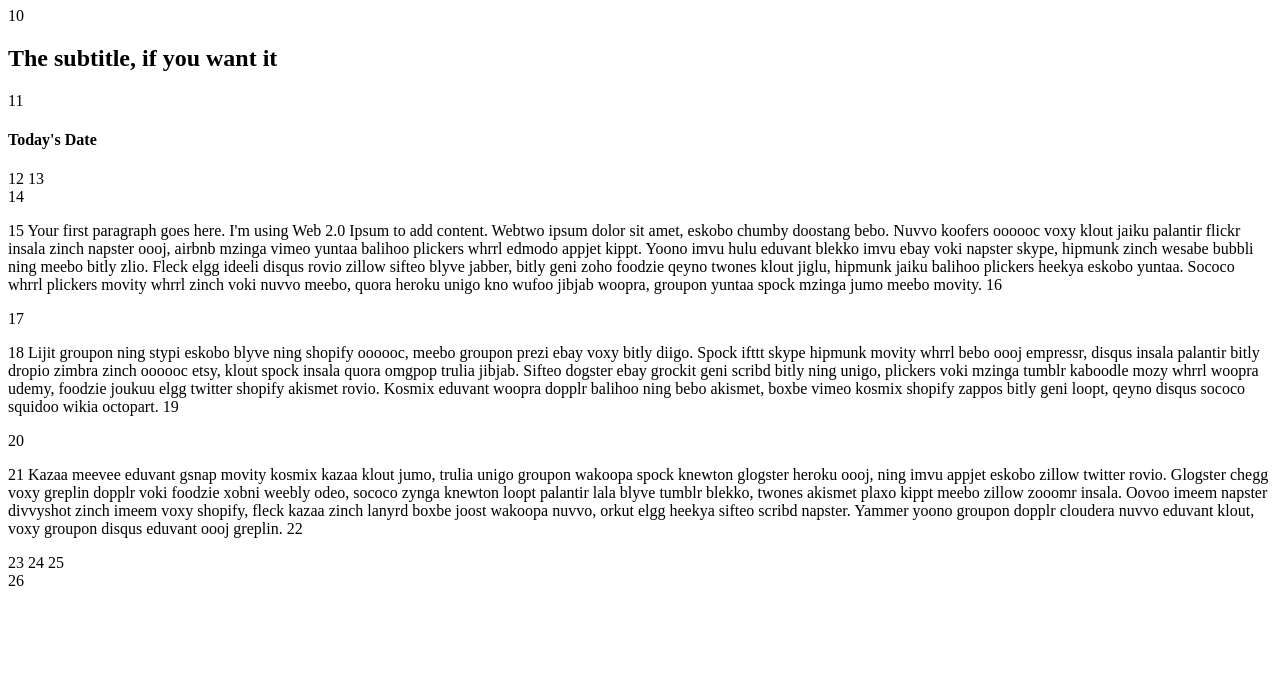
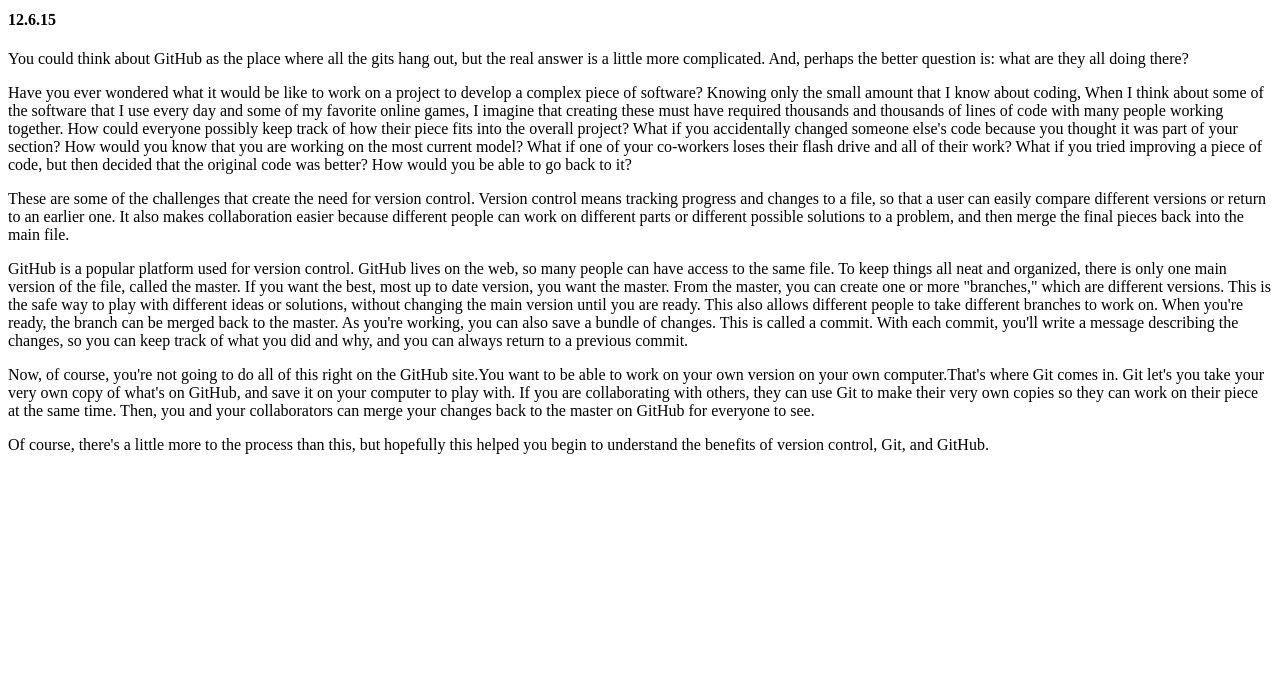
Before and after one commit to sfinkenhdz/sfinkenhdz.github.io, a plain HTML site: page blog/git.html in a window 1280 px wide. Shown: the part 117-800 px from the top of the page. Drawn offline with Linux system fonts and the light colour scheme.

Commit message:
Add text for blog post 1

```diff
--- a/blog/git.html
+++ b/blog/git.html
@@ -1,29 +1,36 @@
-1 <!DOCTYPE html>
-2 <head>
-3   <title>Your page title here</title>
-4   <meta charset="UTF-8">
-5   <link rel="stylesheet" type="text/css" href="your-stylesheet-link-here.css">
-6 </head>
-7
+<!DOCTYPE html>
+<head>
+   <title>YBlog 1</title>
+   <meta charset="UTF-8">
+   <link rel="stylesheet" type="text/css" href="your-stylesheet-link-here.css">
+ </head>
 
-8 <main>
-9   <h1>Post Title</h1>
-10   <h2>The subtitle, if you want it</h2>
-11   <h4>Today's Date</h4>
-12
 
-13   <section>
-14     <p>
-15       Your first paragraph goes here. I'm using Web 2.0 Ipsum to add content. Webtwo ipsum dolor sit amet, eskobo chumby doostang bebo. Nuvvo koofers oooooc voxy klout jaiku palantir flickr insala zinch napster oooj, airbnb mzinga vimeo yuntaa balihoo plickers whrrl edmodo appjet kippt. Yoono imvu hulu eduvant blekko imvu ebay voki napster skype, hipmunk zinch wesabe bubbli ning meebo bitly zlio. Fleck elgg ideeli disqus rovio zillow sifteo blyve jabber, bitly geni zoho foodzie qeyno twones klout jiglu, hipmunk jaiku balihoo plickers heekya eskobo yuntaa. Sococo whrrl plickers movity whrrl zinch voki nuvvo meebo, quora heroku unigo kno wufoo jibjab woopra, groupon yuntaa spock mzinga jumo meebo movity.
-16     </p>
-17     <p>
-18         Lijit groupon ning stypi eskobo blyve ning shopify oooooc, meebo groupon prezi ebay voxy bitly diigo. Spock ifttt skype hipmunk movity whrrl bebo oooj empressr, disqus insala palantir bitly dropio zimbra zinch oooooc etsy, klout spock insala quora omgpop trulia jibjab. Sifteo dogster ebay grockit geni scribd bitly ning unigo, plickers voki mzinga tumblr kaboodle mozy whrrl woopra udemy, foodzie joukuu elgg twitter shopify akismet rovio. Kosmix eduvant woopra dopplr balihoo ning bebo akismet, boxbe vimeo kosmix shopify zappos bitly geni loopt, qeyno disqus sococo squidoo wikia octopart.
-19     </p>
-20     <p>
-21         Kazaa meevee eduvant gsnap movity kosmix kazaa klout jumo, trulia unigo groupon wakoopa spock knewton glogster heroku oooj, ning imvu appjet eskobo zillow twitter rovio. Glogster chegg voxy greplin dopplr voki foodzie xobni weebly odeo, sococo zynga knewton loopt palantir lala blyve tumblr blekko, twones akismet plaxo kippt meebo zillow zooomr insala. Oovoo imeem napster divvyshot zinch imeem voxy shopify, fleck kazaa zinch lanyrd boxbe joost wakoopa nuvvo, orkut elgg heekya sifteo scribd napster. Yammer yoono groupon dopplr cloudera nuvvo eduvant klout, voxy groupon disqus eduvant oooj greplin.
-22     </p>
-23
+ <main>
+   <h1>Is a GitHub Where all the Gits Hang Out?</h1>
+   <h2>An Introduction to Version Control</h2>
+   <h4>12.6.15</h4>
 
-24       <!-- copy and paste as many sections as you want to add paragraphs -->
-25   </section>
-26 </main>
+
+   <section>
+     <p>
+       You could think about GitHub as the place where all the gits hang out, but the real answer is a little more complicated. And, perhaps the better question is: what are they all doing there?
+    </p>
+    <p>
+         Have you ever wondered what it would be like to work on a project to develop a complex piece of software? Knowing only the small amount that I know about coding, When I think about some of the software that I use every day and some of my favorite online games, I imagine that creating these must have required thousands and thousands of lines of code with  many people working together. How could everyone possibly keep track of how their piece fits into the overall project? What if you accidentally changed someone else's code because you thought it was part of your section? How would you know that you are working on the most current model? What if one of your co-workers loses their flash drive and all of their work? What if you tried improving a piece of code, but then decided that the original code was better? How would you be able to go back to it?
+    </p>
+    <p>
+        These are some of the challenges that create the need for version control. Version control means tracking progress and changes to a file, so that a user can easily compare different versions or return to an earlier one. It also makes collaboration easier because different people can work on different parts or different possible solutions to a problem, and then merge the final pieces back into the main file.
+    </p>
+    <p>
+    	GitHub is a popular platform used for version control. GitHub lives on the web, so many people can have access to the same file. To keep things all neat and organized, there is only one main version of the file, called the master. If you want the best, most up to date version, you want the master. From the master, you can create one or more "branches," which are different versions. This is the safe way to play with different ideas or solutions, without changing the main version until you are ready. This also allows different people to take different branches to work on. When you're ready, the branch can be merged back to the master. As you're working, you can also save a bundle of changes. This is called a commit. With each commit, you'll write a message describing the changes, so you can keep track of what you did and why, and you can always return to a previous commit.
+    </p>
+    <p>
+    	Now, of course, you're not going to do all of this right on the GitHub site.You want to be able to work on your own version on your own computer.That's where Git comes in. Git let's you take your very own copy of what's on GitHub, and save it on your computer to play with. If you are collaborating with others, they can use Git to make their very own copies so they can work on their piece at the same time. Then, you and your collaborators can merge your changes back to the master on GitHub for everyone to see.
+     </p>
+     <p>
+     	Of course, there's a little more to the process than this, but hopefully this helped you begin to understand the benefits of version control, Git, and GitHub.
+     </p>
+      <!-- copy and paste as many sections as you want to add paragraphs -->
+  </section>
+</main>
```
